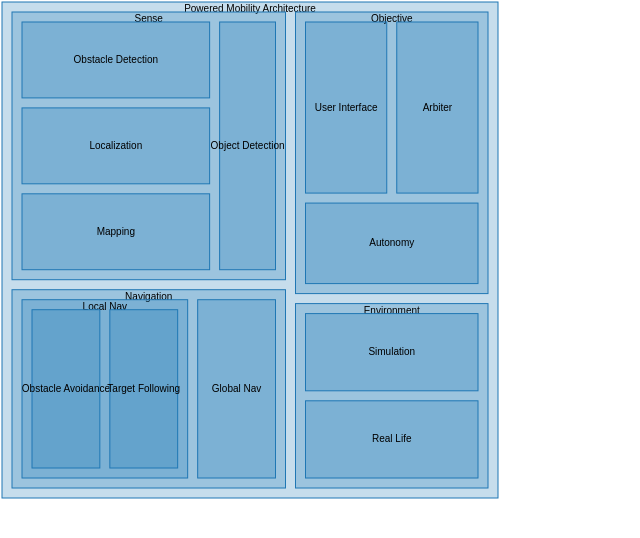
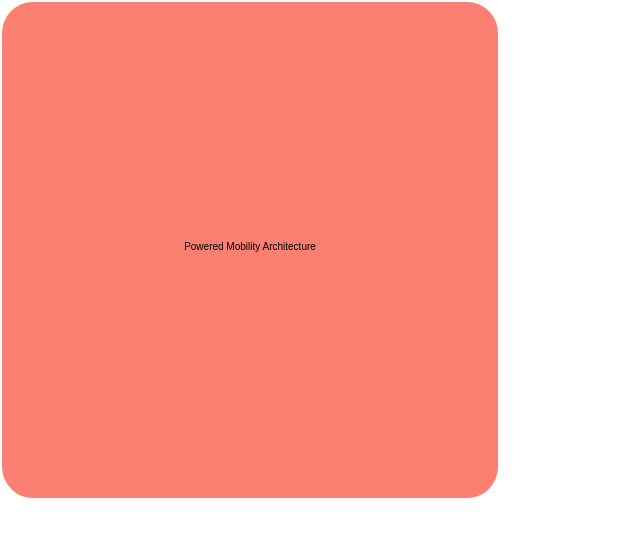
Before and after one commit to yycho0108/ArchViz, a Jekyll site: the page built from index.html, in a window 1280 px wide. Shown: the top 538 px of the page, without its empty margins (0-640 px from the left). Built offline with Jekyll 4.4.1, drawn with Linux system fonts in a browser that asks for light colours; nearby versions of some CDN libraries; some of the changed lines change nothing that is shown.

Commit message:
hierarchical layout

```diff
--- a/index.html
+++ b/index.html
@@ -13,10 +13,10 @@
     <style>
 
         rect, circle {
-            fill: rgb(31, 119, 180);
-            fill-opacity: .25;
-            stroke: rgb(31, 119, 180);
-            stroke-width: 1px;
+            fill: rgb(31, 119, 90);
+            fill-opacity: 1;
+            /*stroke: rgb(31, 119, 180);
+            stroke-width: 1px;*/
         }
 
         .leaf circle {
@@ -27,6 +27,17 @@
         text {
             font: 10px sans-serif;
             text-anchor: middle;
+        }
+
+        .highlight {
+            fill: rgb(255, 255, 255);
+
+        }
+
+        .expandBtn {
+            fill: rgb(255, 158, 85);
+            stroke: rgb(255, 128, 50);
+            fill-opacity: 1;
         }
 
     </style>
@@ -613,6 +624,126 @@
             n_arb.connect(n_nav);
         }
 
+        var root;
+        var accent = d3.scaleOrdinal(d3.schemeSet3);
+
+        function build(proot, groot, depth) {
+            depth = (typeof depth === 'undefined' ? 0 : depth);
+
+            var gv = groot.append("g")
+                .attr("class", "viz");// g-viz
+            var gc = groot.append("g")
+                .attr("class", "children");// g-children
+
+            var n = (typeof proot.children === "undefined" ? 0 : proot.children.length);
+
+            if (n > 0) {
+                var es = [];
+                for (var i = 0; i < n; ++i) {
+                    var g = gc.append("g");
+                    build(proot.children[i], g, depth + 1);
+                }
+            }
+
+            proot.expanded = false;
+            var x = proot.x0;
+            var y = proot.y0;
+            var w = proot.x1 - proot.x0;
+            var h = proot.y1 - proot.y0;
+
+            console.log(proot);
+            var rect = gv.append("rect")
+                .datum(proot)
+                .attr("x", function (d) {
+                    return d.x0;
+                })
+                .attr("y", function (d) {
+                    return d.y0;
+                })
+                .attr("width", function (d) {
+                    return d.x1 - d.x0;
+                })
+                .attr("height", function (d) {
+                    return d.y1 - d.y0;
+                })
+                .attr("rx", function (d) {
+                    return (d.x1 - d.x0) / 16.
+                })
+                .attr("ry", function (d) {
+                    return (d.y1 - d.y0) / 16.
+                })
+                .style("fill", accent(depth));
+
+            var txt = gv.append("text")
+                .datum(proot)
+                .attr("x", function (d) {
+                    return (d.x0 + d.x1) / 2.0;
+                })
+                .attr("y", function (d) {
+                    return d.expanded ? d.y0 : (d.y0 + d.y1) / 2.0;
+                })
+                .text(proot.data.name)
+                .style("text-anchor", "middle");
+
+            gv.on('mouseover', function (d, i) {
+                gv.classed("highlight", true);
+            });
+            gv.on('mouseout', function (d, i) {
+                gv.classed("highlight", false);
+            });
+
+            if (n > 0) {
+
+                //expansion button
+//                var btn = gv.append("rect")
+//                    .datum(proot)
+//                    .attr("x", function(d){
+//                        var w = d.x1 - d.x0;
+//                        return d.x0 + w / 16.;
+//                    })
+//                    .attr("y", function(d){
+//                        var h = d.y1 - d.y0;
+//                        return d.y0 + h / 16.;
+//                    })
+//                    .attr("width", function(d){
+//                        return (d.x1-d.x0)/16.;
+//                    })
+//                    .attr("height", function(d){
+//                        return (d.y1-d.y0)/16.;
+//                    })
+//                    .classed("expandBtn", true);
+
+
+                gc.attr('visibility', 'hidden');
+                gv.on('dblclick', function () {
+                    proot.expanded = !proot.expanded;
+                    if (proot.expanded) {
+                        gc.attr('visibility', 'visible');
+                        txt.attr('y', proot.y0);
+                    } else {
+                        gc.attr('visibility', 'hidden');
+                        txt.attr('y', (proot.y0 + proot.y1) / 2.0);
+                    }
+                    //gc.attr('visibility', proot.expanded?'visible':'hidden');
+                    //txt.attr("y", 0);
+                });
+
+                /*
+                gv.on('mouseenter', function(data){
+                    gc.attr('visibility', 'visible');
+                    txt.attr("y", 0);
+                }).on('mouseleave', function(data){
+                    gc.attr('visibility', 'hidden');
+                    txt.attr("y", y + h / 2);
+                });
+                */
+            } else {
+
+            }
+
+            return;
+        }
+
         $(document).ready(function () {
             var svg = d3.select("body").append("svg")
                 .attr("width", 500)
@@ -623,11 +754,9 @@
                 format = d3.format(",d");
 
             $.get("assets/arch.json")
-                .done(function(data) {
-                    console.log("good");
-                    console.log(data);
+                .done(function (data) {
                     //if (err) throw err;
-                    var root = d3.hierarchy(data)
+                    root = d3.hierarchy(data)
                         .sum(function (d) {
                             return d.children.length > 0 ? 0 : 1;
                         })
@@ -640,61 +769,78 @@
                         .size([500 - 4, 500 - 4])
                         .padding(10);
 
-                    var node = g.selectAll(".node")
-                        .data(pack(root).descendants())
-                        .enter().append("g")
-                        .attr("class", function (d) {
-                            return d.children ? "node" : "leaf node";
-                        });
 
-                    node.append("rect")
-                        .attr("x", function (d) {
-                            return d.x0;
-                        })
-                        .attr("y", function (d) {
-                            return d.y0;
-                        })
-                        .attr("width", function (d) {
-                            return d.x1 - d.x0;
-                        })
-                        .attr("height", function (d) {
-                            return d.y1 - d.y0;
-                        });
+                    build(pack(root), g);
+//
+//                    var node = g.selectAll(".node")
+//                        .data(pack(root).descendants())
+//                        .enter().append("g")
+//                        .attr("class", function (d) {
+//                            return d.children ? "node" : "leaf node";
+//                        });
+//
+//                    node.append("rect")
+//                        .attr("x", function (d) {
+//                            return d.x0;
+//                        })
+//                        .attr("y", function (d) {
+//                            return d.y0;
+//                        })
+//                        .attr("width", function (d) {
+//                            return d.x1 - d.x0;
+//                        })
+//                        .attr("height", function (d) {
+//                            return d.y1 - d.y0;
+//                        })
+//                        .attr("rx", function(d){
+//                            return (1./16) * (d.x1 - d.x0);
+//                        })
+//                        .attr("ry", function(d){
+//                            return (1./16) * (d.y1 - d.y0);
+//                        });
+//
+//                    node.filter(function (d) {
+//                        return !d.children;
+//                    })
+//                        .append("text")
+//                        .attr("x", function (d) {
+//                            return (d.x0 + d.x1) / 2.0;
+//                        })
+//                        .attr("y", function (d) {
+//                            return (d.y0 + d.y1) / 2.0;
+//                        })
+//                        .attr("dy", "0.3em")
+//                        .text(function (d) {
+//                            return d.data.name;
+//                        })
+//                        .style("text-anchor", "middle");
+//
+//                    node.filter(function (d) {
+//                        return d.children;
+//                    })
+//                        .append("text")
+//                        .attr("x", function (d) {
+//                            return (d.x0 + d.x1) / 2.0;
+//                        })
+//                        .attr("y", function (d) {
+//                            return d.y0;
+//                        })
+//                        .attr("dy", "1em")
+//                        .text(function (d) {
+//                            return d.data.name;
+//                        })
+//                        .style("text-anchor", "middle");
+//
+//                    // exists code
+//
+//                    node.filter(function(d){
+//                       return d.children;
+//                    }).selectAll("*")
+//                        .select(".leaf")
+//                        .attr("visibility", "hidden");
 
-                    node.filter(function (d) {
-                        return !d.children;
-                    })
-                        .append("text")
-                        .attr("x", function (d) {
-                            return (d.x0 + d.x1) / 2.0;
-                        })
-                        .attr("y", function (d) {
-                            return (d.y0 + d.y1) / 2.0;
-                        })
-                        .attr("dy", "0.3em")
-                        .text(function (d) {
-                            return d.data.name;
-                        })
-                        .style("text-anchor", "middle");
-
-                    node.filter(function (d) {
-                        return d.children;
-                    })
-                        .append("text")
-                        .attr("x", function (d) {
-                            return (d.x0 + d.x1) / 2.0;
-                        })
-                        .attr("y", function (d) {
-                            return d.y0;
-                        })
-                        .attr("dy", "1em")
-                        .text(function (d) {
-                            return d.data.name;
-                        })
-                        .style("text-anchor", "middle");
-                    // exists code
-                }).fail(function() {
-                    console.log("bad");
+                }).fail(function () {
+                console.log("bad");
                 // not exists code
             });
             //console.log(assets);
```
